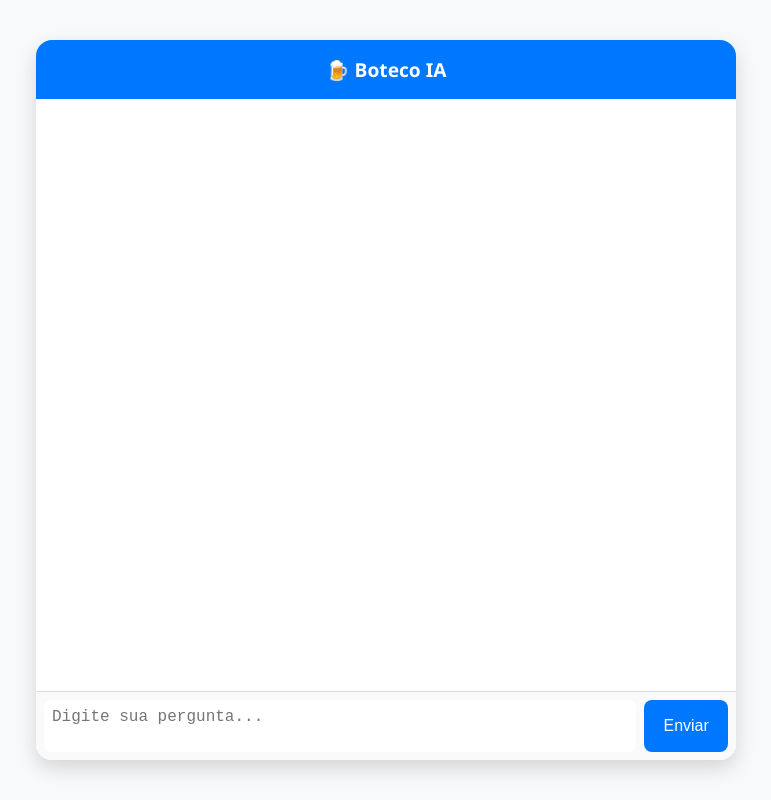
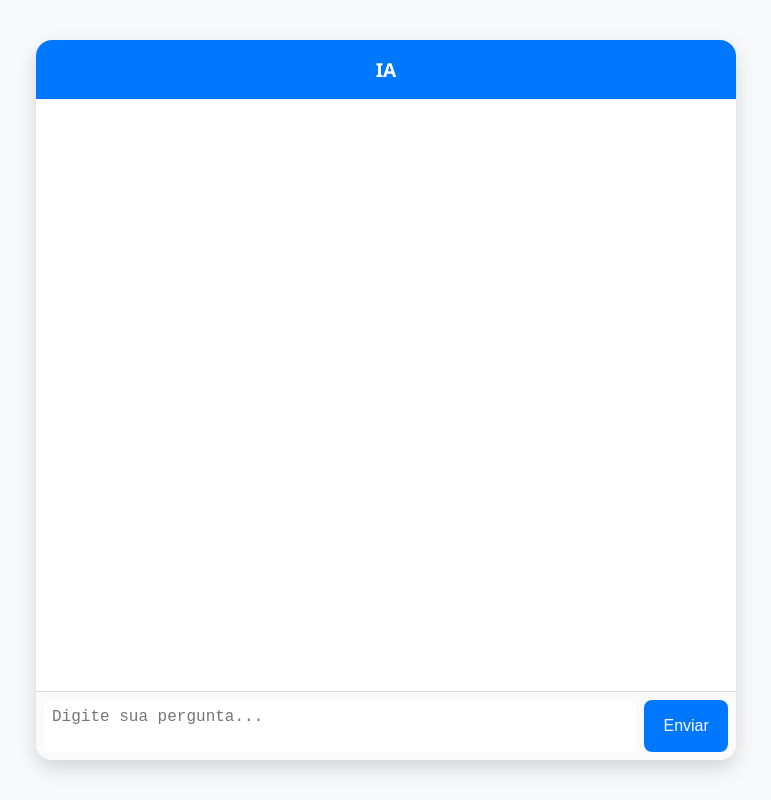
Before and after one commit to kauanWP/chat, a website: page public/index.html in a window 1280 px wide. Shown: the whole page, without its empty margins (254-1025 px from the left). Drawn offline with Linux system fonts and the light colour scheme.

Commit message:
Update index.html

```diff
--- a/public/index.html
+++ b/public/index.html
@@ -109,7 +109,7 @@
 </head>
 <body>
   <div class="container">
-    <div class="header">🍺 Boteco IA</div>
+    <div class="header">IA</div>
     <div id="messages" class="messages"></div>
     <div class="footer">
       <textarea id="pergunta" placeholder="Digite sua pergunta..."></textarea>
```
